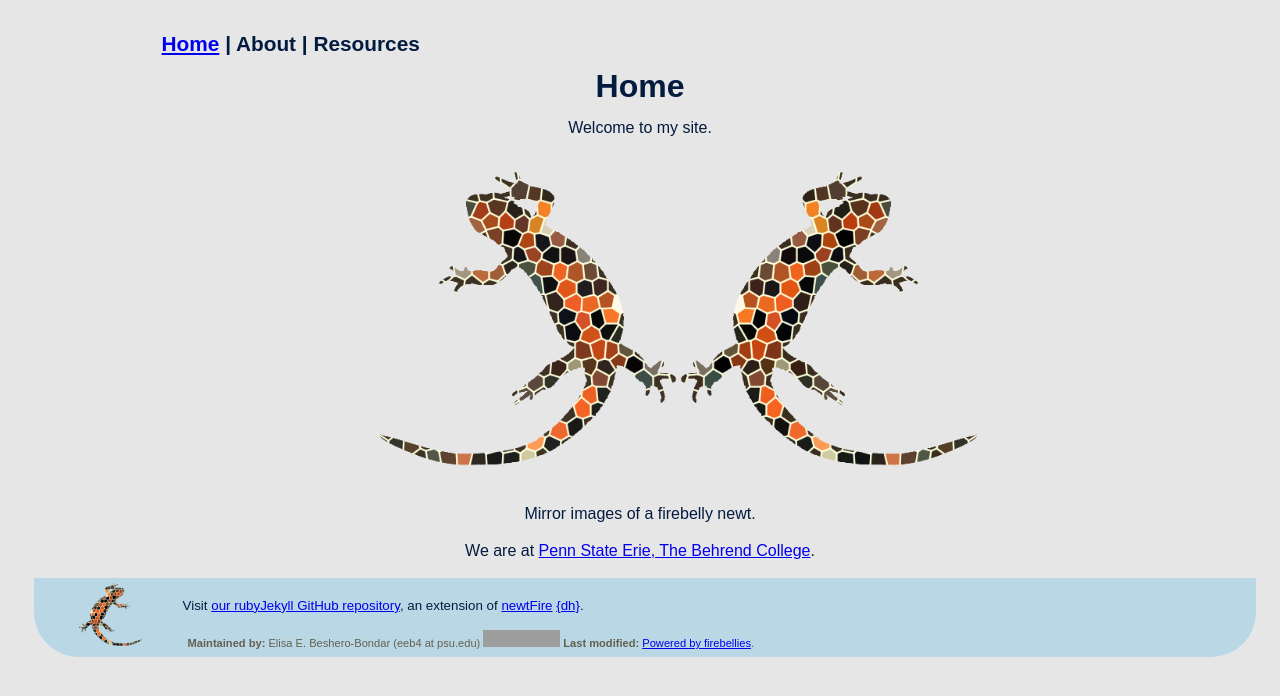
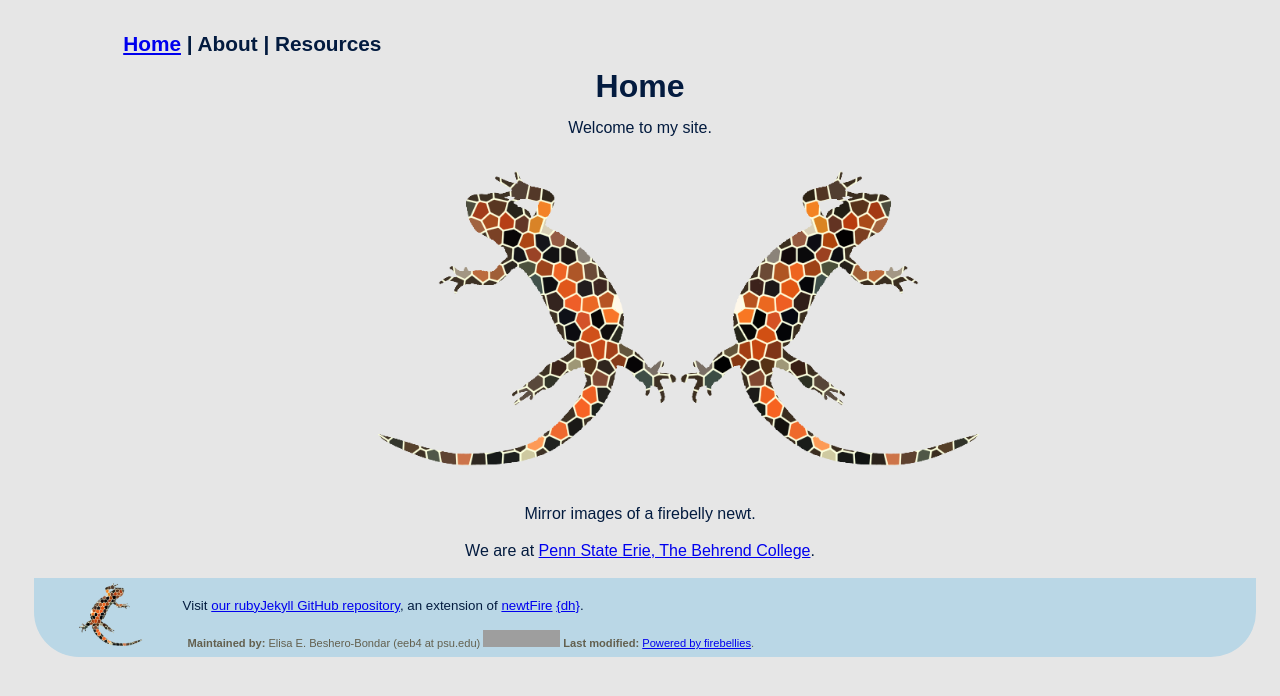
Before and after one commit to newtfire/rubyJekyllActions, a Jekyll site: the page built from docs/index.html, in a window 1280 px wide. Shown: the top 696 px of the page. Built offline with Jekyll 4.4.1, drawn with Linux system fonts in a browser that asks for light colours; grey boxes are pictures that could not be loaded.

Commit message:
spot revisions to css

```diff
--- a/docs/index.html
+++ b/docs/index.html
@@ -6,7 +6,7 @@
 <section>
     <p>Welcome to my site.</p>
     <section class="newts">
-        <figure>
+        <figure >
             <img src="images/newt-mosaic5.png"
                 alt="image of Dr. B's firebelly newt facing clockwise" />
         </figure>
--- a/docs/webstyle.css
+++ b/docs/webstyle.css
@@ -6,17 +6,18 @@
     line-height: 1.3em;
 }
 nav {
-    margin-left:10vw;
+    margin-left:7vw;
     font-weight:600;
     font-size:1.3em;
 }
 section.newts {
+    width:50%;
     margin: auto;
-    width: 50%;
     display: flex;
     justify-content: space-around;
 
 }
+
 p {
     text-align: center;
 }
```
